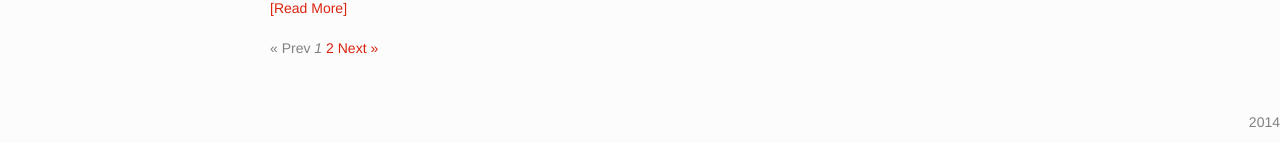
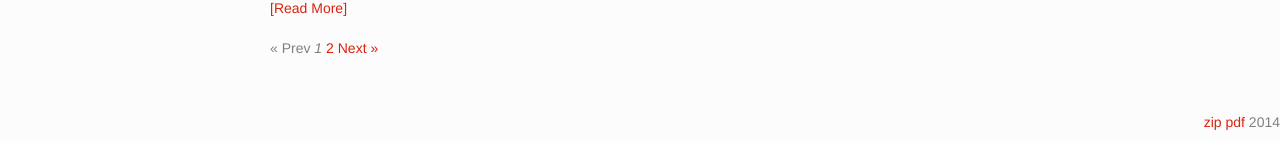
Before and after one commit to ajmendez/ajmendez.github.com, a Jekyll site: the page built from index.html, in a window 1280 px wide and 900 px high, scrolled down 1308 px. Shown: the part 754-897 px from the top of the window. Built offline with Jekyll 4.4.1, drawn with Linux system fonts in a browser that asks for light colours; nearby versions of some CDN libraries; Markdown is read by kramdown in place of the engine named in the settings; the list of posts is cut into pages by our own code.

Commit message:
talk links

```diff
--- a/_includes/footer.html
+++ b/_includes/footer.html
@@ -4,6 +4,8 @@
       <ul class="list-unstyled">
         <li class="pull-right">
           <p>
+            <a href='https://dl.dropboxusercontent.com/u/7890/research/2014.07/ESO_July2014_v2.zip'>zip</a>
+            <a href='https://dl.dropboxusercontent.com/u/7890/research/2014.07/ESO_July2014_v2.pdf'>pdf</a>
             2014<br/>
           </p>
         </li>
```
